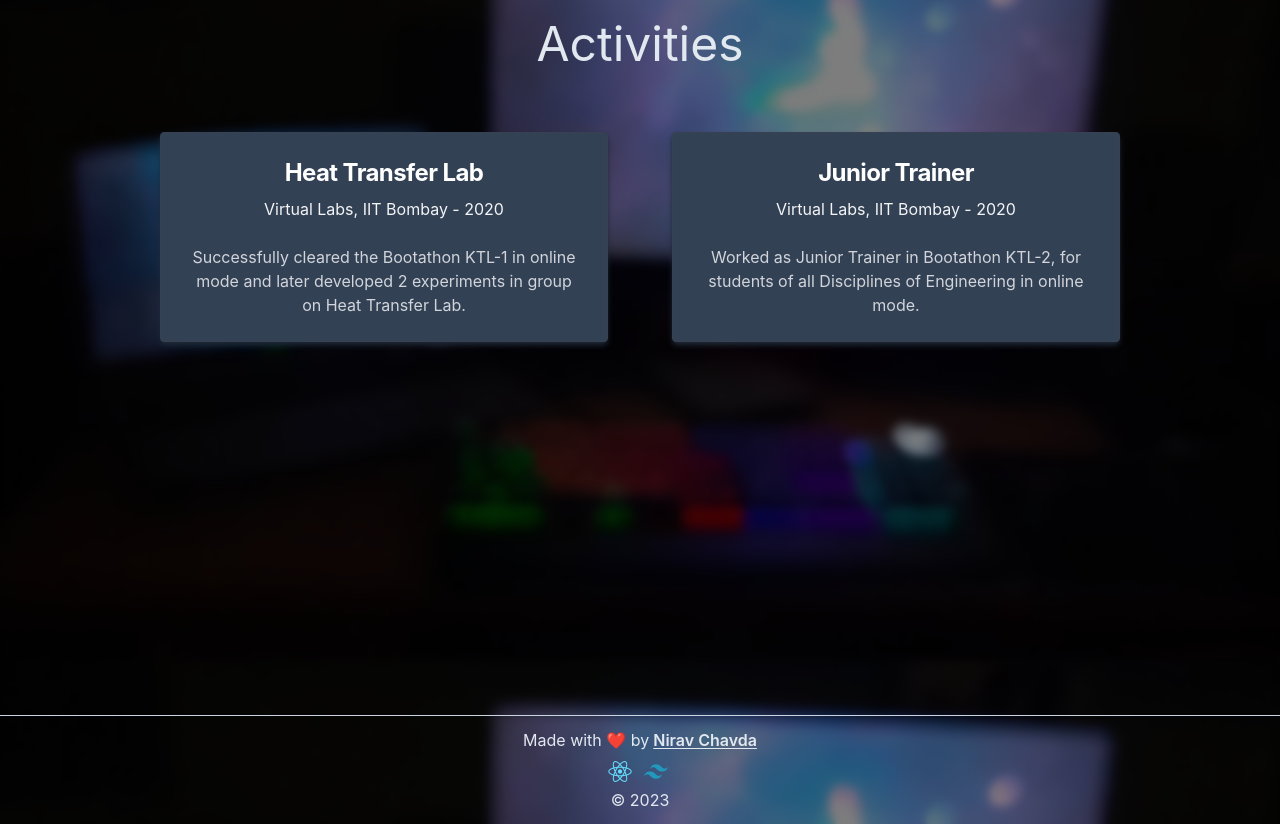
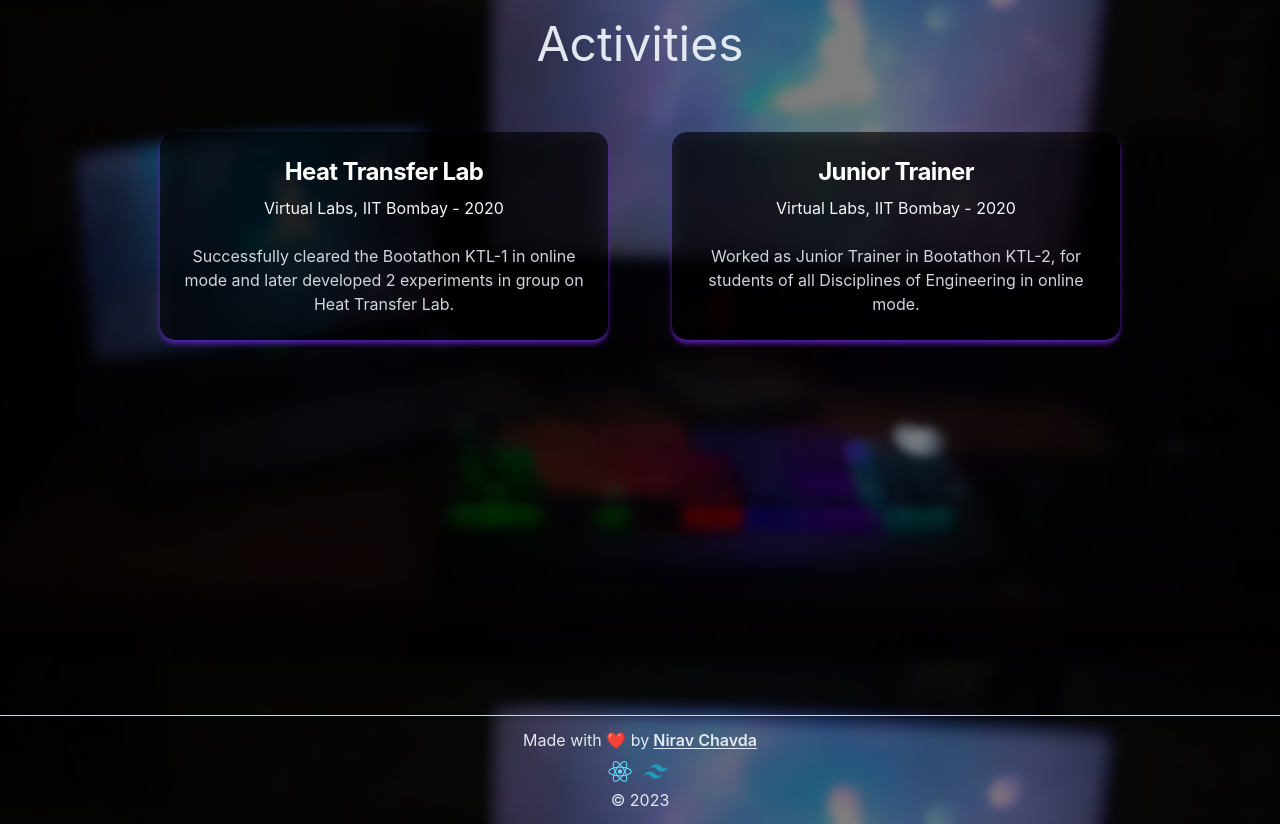
Before and after one commit to niravchavda99/niravchavda99.github.io, a React (Create React App) app: page / in a window 1280 px wide. Shown: the part 2540-3364 px from the top of the page. Built offline with nearby package versions, Linux system fonts and the light colour scheme.

Commit message:
ENH: Add Glassmorphic to Activities

```diff
--- a/src/app/activities/activity/Activity.scss
+++ b/src/app/activities/activity/Activity.scss
@@ -5,7 +5,8 @@
 }
 
 .activity-container {
-  @apply h-full p-6 max-w-md rounded border shadow-md shadow-gray-800 bg-slate-700 border-gray-700;
+  @apply h-full p-6 max-w-md shadow-md shadow-violet-800;
+  border-radius: inherit;
 }
 
 .activity-title {
--- a/src/app/activities/activity/Activity.tsx
+++ b/src/app/activities/activity/Activity.tsx
@@ -1,6 +1,7 @@
 import './Activity.scss';
 import ActivityDto from "./ActivityDto";
 import Shiny from "../../common/shiny/Shiny";
+import {GlassMorphic} from "../../common/glassmorphic/GlassMorphic";
 
 type ActivityProps = {
   activity: ActivityDto
@@ -10,12 +11,14 @@
 
   return (
       <div className={'activity-wrapper'}>
-        <Shiny size={150} color={"#7C3AED"} classNames="activity-container">
-          <h5 className="activity-title">{activity.title}</h5>
-          <p className="activity-subtitle">{activity.subtitle}</p>
-          <br/>
-          <p className="activity-description">{activity.description}</p>
-        </Shiny>
+        <GlassMorphic fadeOpacity={50}>
+          <Shiny size={200} color={"#7C3AED"} classNames="activity-container">
+            <h5 className="activity-title">{activity.title}</h5>
+            <p className="activity-subtitle">{activity.subtitle}</p>
+            <br/>
+            <p className="activity-description">{activity.description}</p>
+          </Shiny>
+        </GlassMorphic>
       </div>
   );
 };
```
